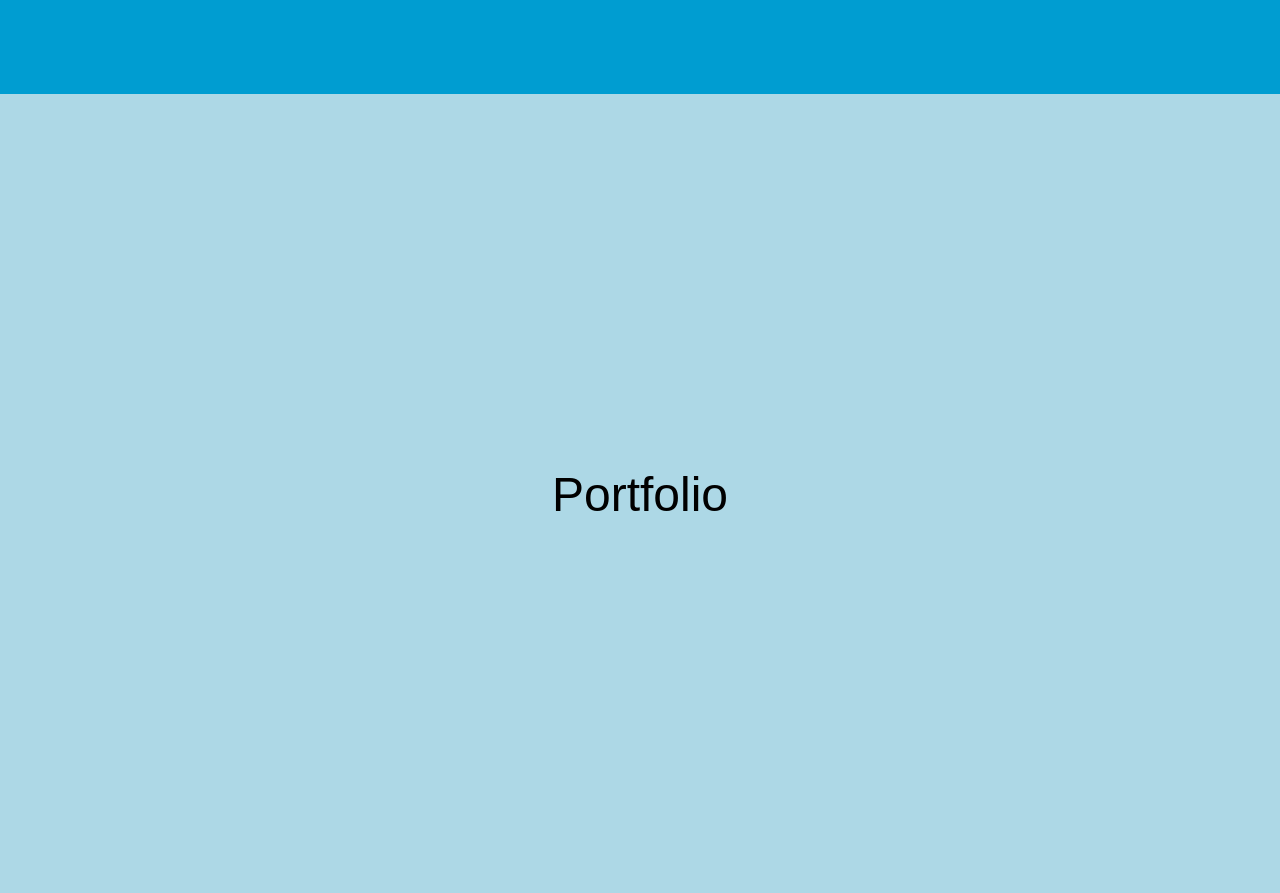
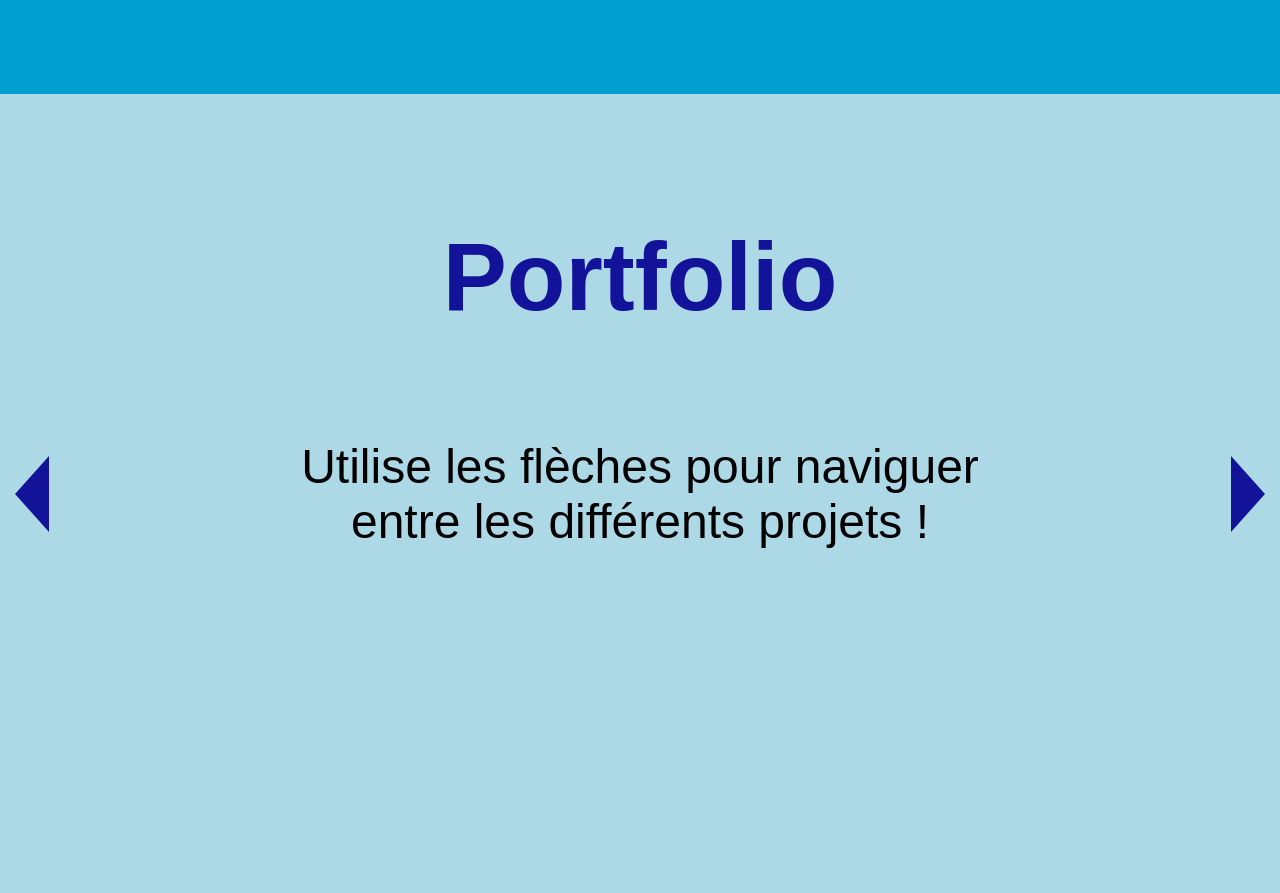
Before and after one commit to AymericLeFeyer/personal-website, a PHP site: page / in a window 1280 px wide. Shown: the part 1506-2399 px from the top of the page. Run offline with PHP 8.4, Linux system fonts and the light colour scheme; some libraries are stand-ins or nearby versions; some web fonts are replaced.

Commit message:
portfolio init

```diff
--- /dev/null
+++ b/src/css/portfolio.css
@@ -0,0 +1,24 @@
+.titlePage.portfolio {
+  color: rgb(19, 19, 153);
+}
+
+.portfolio-text {
+  margin: 20% 20%;
+}
+
+.fp-controlArrow.fp-prev {
+  border-color: transparent rgb(19, 19, 153) transparent transparent;
+}
+
+.fp-controlArrow.fp-next {
+  border-color: transparent transparent transparent rgb(19, 19, 153);
+}
+
+.fp-controlArrow {
+  transition: 0.5s ease;
+}
+
+.fp-controlArrow:hover {
+  transform: scale(1.2);
+  transition: 0.5s ease;
+}
--- a/src/css/studies.css
+++ b/src/css/studies.css
@@ -75,7 +75,7 @@
 .titlePage {
   top: 8vh;
   position: absolute;
-  width: 100%;
+  width: 100vw;
   opacity: 1;
   transition: all 800ms ease;
   color: #536295;
--- a/src/css/tech.css
+++ b/src/css/tech.css
@@ -40,13 +40,15 @@
   height: 100%;
   margin: 0;
   opacity: 0;
-  top: -20%;
+  top: -50%;
+  background-color: white;
+  padding-top: 35%;
   transition: 1s ease all;
 }
 
 .avatar:hover > h4 {
-  opacity: 1;
-  top: 40%;
+  opacity: 0.8;
+  top: 0;
   transition: 1s ease all;
 }
 
@@ -61,6 +63,10 @@
     width: 120px;
     height: 120px;
   }
+
+  .section.tech {
+    padding-top: 12vh;
+  }
 }
 
 .titlePage.technos {
--- a/src/html/index.html
+++ b/src/html/index.html
@@ -61,6 +61,9 @@
     <!-- Tech -->
     <link href="/src/css/tech.css" rel="stylesheet" />
 
+    <!-- Portfolio -->
+    <link href="/src/css/portfolio.css" rel="stylesheet" />
+
     <!-- Animate CSS -->
     <link
       rel="stylesheet"
@@ -82,7 +85,7 @@
       <!-- Home -->
       <div class="section">Home</div>
       <!-- Tech -->
-      <div class="section">
+      <div class="section tech">
         <div
           class="titlePage technos wow animate__animated animate__jackInTheBox"
         >
@@ -106,7 +109,27 @@
         </div>
       </div>
       <!-- Portfolio -->
-      <div class="section">Portfolio</div>
+      <div class="section">
+        <div class="slide">
+          <div
+            class="titlePage portfolio wow animate__animated animate__jackInTheBox"
+          >
+            <h1>Portfolio</h1>
+          </div>
+          <div class="portfolio-text">
+            Utilise les flèches pour naviguer entre les différents projets !
+          </div>
+        </div>
+        <div class="slide">
+          <h3>Bonap</h3>
+        </div>
+        <div class="slide"><h3>Habidom</h3></div>
+        <div class="slide"><h3>familyBOOK</h3></div>
+        <div class="slide"><h3>Dunfast & Smartfresh</h3></div>
+        <div class="slide"><h3>Click and Collect</h3></div>
+        <div class="slide"><h3>Listify</h3></div>
+        <div class="slide"><h3>Gère ta Moula</h3></div>
+      </div>
       <!-- Experiences -->
       <div class="section">Experiences</div>
       <!-- Studies -->
--- a/src/js/fullpage.js
+++ b/src/js/fullpage.js
@@ -18,4 +18,5 @@ new fullpage("#fullpage", {
       refresh();
     }
   },
+  scrollHorizontally: true,
 });
```
Also changed, not shown: src/js/portfolio.js (added).
